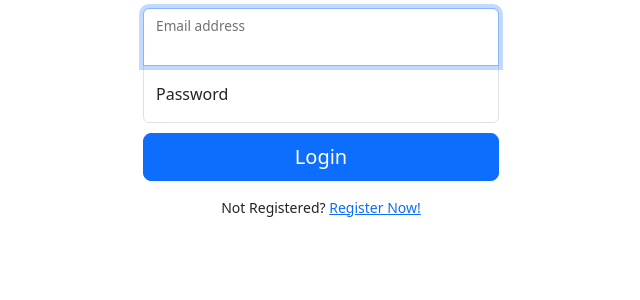
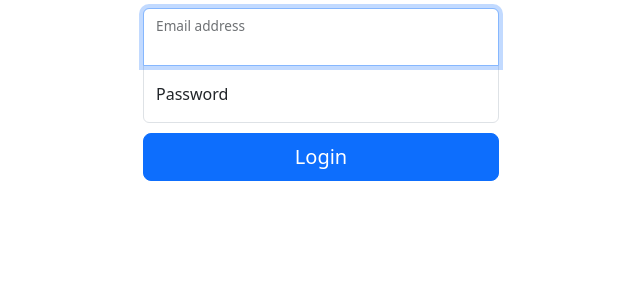
Before and after one commit to nurulhidayyah/projectDealer, a Laravel app: template resources/views/login/index.blade.php in a window 1280 px wide. Shown: the part 134-434 px from the top of the page, without its empty margins (319-959 px from the left). Run offline with Laravel 9, Linux system fonts and the light colour scheme; the template is opened without the code that fills it, so the values that code supplies are empty; the visitor is signed in with stand-in values (Sample User, id 1).

Commit message:
Menghapus fitur registrasi

```diff
--- a/resources/views/login/index.blade.php
+++ b/resources/views/login/index.blade.php
@@ -35,7 +35,7 @@
                         </div>
                         <button class="w-100 btn btn-lg btn-primary" type="submit">Login</button>
                     </form>
-                    <small class="d-block text-center mt-3">Not Registered? <a href="/register">Register Now!</a></small>
+                    {{-- <small class="d-block text-center mt-3">Not Registered? <a href="/register">Register Now!</a></small> --}}
                 </main>
             </div>
         </div>
```
